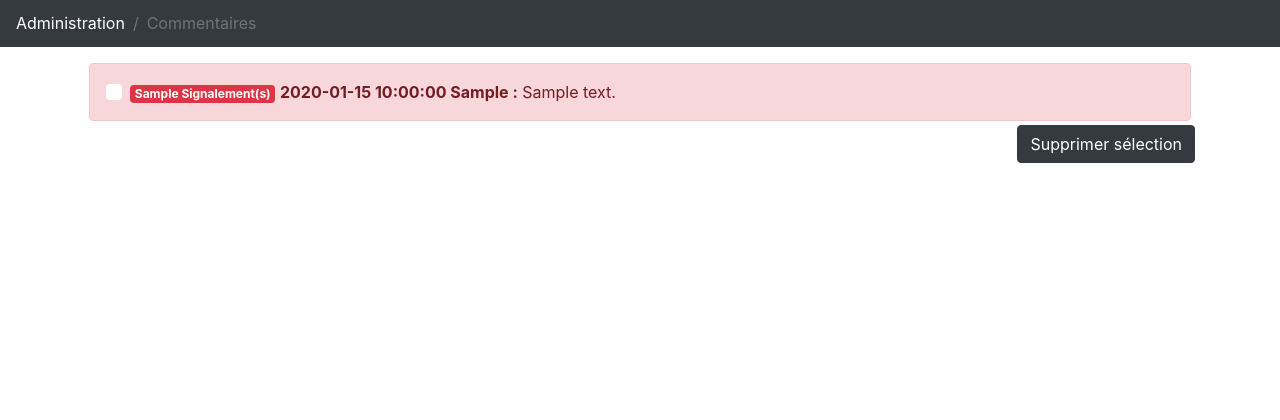
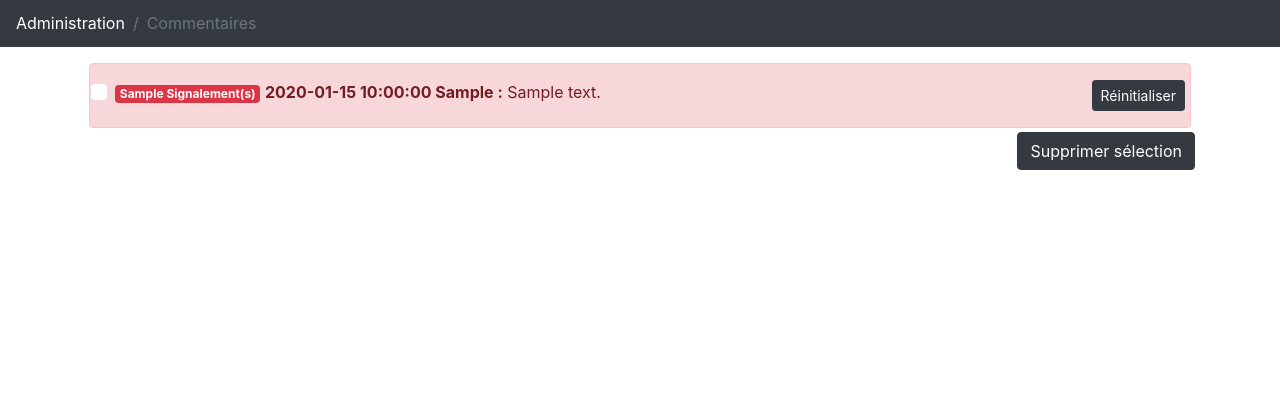
Before and after one commit to fjulien819/Blog, a PHP site: page /Admin/commentaires in a window 1280 px wide. Shown: the part 301-721 px from the top of the page. Run offline with PHP 8.4, Linux system fonts and the light colour scheme; the visitor is signed in with stand-in values (Sample User, id 1); tables that the repository leaves empty or names only in its code hold one stand-in row (values such as "Sample post"); some libraries are stand-ins or nearby versions.

Commit message:
Ajout d'une fonctionnalité : Remise à zero des signalements commentaire

```diff
--- a/Controleur/ControleurAdmin.php
+++ b/Controleur/ControleurAdmin.php
@@ -89,6 +89,11 @@ class ControleurAdmin extends ControleurSecurise
     $this->rediriger("Admin", "commentaires");
   }
 
-
+  public function resetReport()
+  {
+    $id = $this->requete->getParametre('id');
+    $this->setFlash( $this->commentaire->resetReport($id));
+    $this->rediriger("Admin", "commentaires");
+  }
 
 }
--- a/Modele/Commentaire.php
+++ b/Modele/Commentaire.php
@@ -122,7 +122,19 @@ class Commentaire extends Modele {
         return $resultat;
       }
       return false;
+    }
 
+    public function resetReport($id)
+    {
+      $sql = 'update t_commentaire set COM_SIGNALEMENT = null where COM_ID = :id';
+      $resultat = $this->executerRequete($sql, array(':id' => $id ));
+      if($resultat->rowCount() > 0)
+
+      return 'Les signalements de ce commentaire ont été réinitialisé';
+      else
+      {
+        throw new \Exception("Le commentaire n'a pu être réinitialisé");
+      }
 
     }
 
--- a/Vue/Admin/commentaires.php
+++ b/Vue/Admin/commentaires.php
@@ -17,10 +17,21 @@ if($listComReport)
           <div class="card-body p-3">
             <div class="custom-control custom-checkbox">
               <input class="custom-control-input bg-white" type="checkbox" name="tabCom[]" value="<?php echo $com['id'] ?>" id="<?php echo $com['id'] ?>">
-              <label class="custom-control-label" for="<?php echo $com['id'] ?>">
+              <label class="custom-control-label row d-flex justify-content-between" for="<?php echo $com['id'] ?>">
+  <div>
                 <span class="badge badge-danger"><?php echo $com['signalement'] . ' Signalement(s)'?></span>
+
+
+
                 <strong><?php echo $com['date'] ?> <?php echo $com['auteur'] ?> :</strong>
                    <?php echo $com['contenu'] ?>
+                </div>
+
+                   <div class="ml-1 mr-1">
+
+                     <a href="admin/resetReport/<?php echo $com['id'] ?>"> <button type="button" class="btn btn-dark btn-sm ">Réinitialiser</button></a>
+
+                   </div>
               </label>
             </div>
           </div>
--- a/Vue/Billet/index.php
+++ b/Vue/Billet/index.php
@@ -7,6 +7,9 @@
   </ol>
 </nav>
 <div class="container">
+
+
+
     <article>
         <header>
             <h1 class="titreBillet"><?= $this->nettoyer($billet['titre']) ?></h1>
@@ -14,6 +17,7 @@
         </header>
 
         <p><?= $billet['contenu']; ?></p>
+
     </article>
 
     <hr />
```
